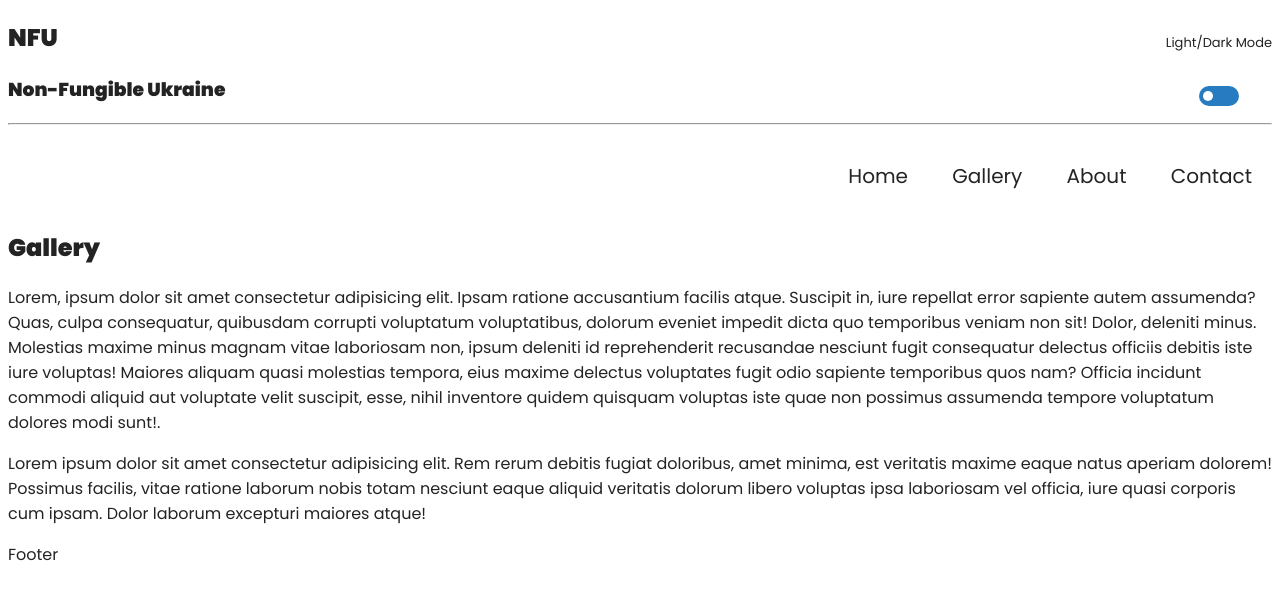
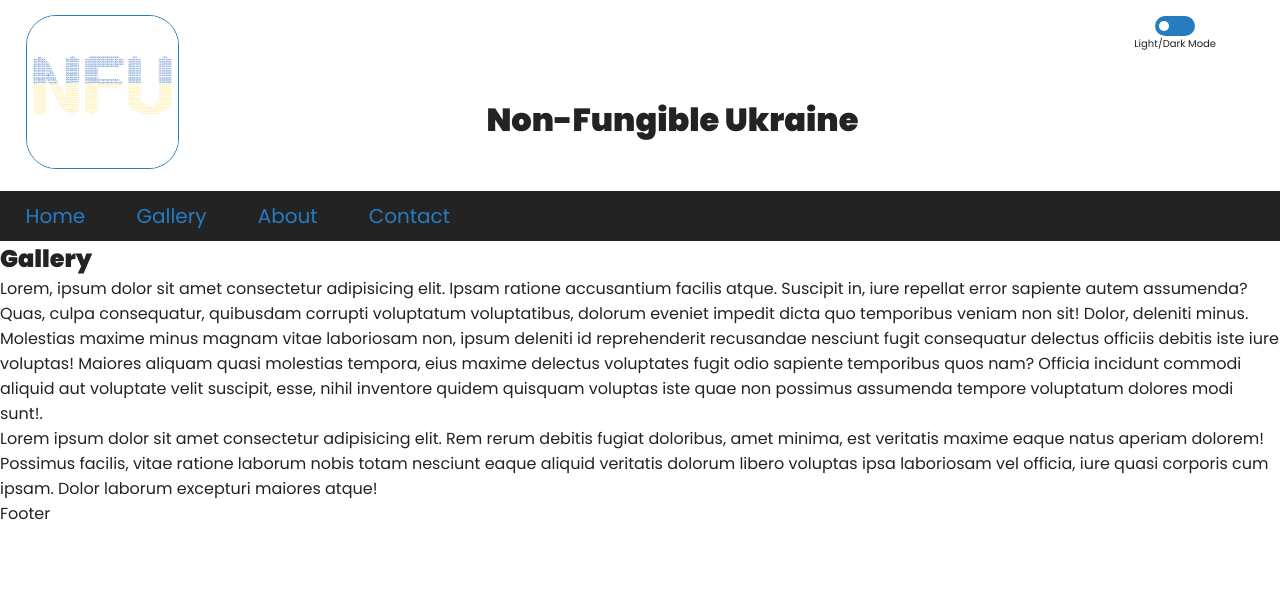
Before and after one commit to ishchuktaras/NFT-Project, a plain HTML site: page index.html in a window 1280 px wide. Drawn offline with Linux system fonts and the light colour scheme.

Commit message:
Header logo, Brand, dark-light button complet

```diff
--- a/index.html
+++ b/index.html
@@ -14,17 +14,18 @@
 
 <body id="body" class="dark-mode">
   <header>
-    <div class="container">
+    <div class="switch-button">
+      <input class="container_toggle" type="checkbox" id="switch" name="mode">
+      <label for="switch"></label>
       <p>Light/Dark Mode</p>
-      <input class="container_toggle" type="checkbox" id="switch" name="mode">
-      <label for="switch">Toggle</label>
     </div>
-    <h2>NFU</h2>
-    <h3>Non-Fungible Ukraine</h3>
-    <hr>
+
+    <img id="logo" src="images/logo/NFU color.png" alt="logo-image">
+
+    <h1 id="brand">Non-Fungible Ukraine</h1>
   </header>
 
-  <section class="nav-menu">
+  <section class="topnav">
     <nav>
       <ul>
         <li><a href="#home">Home</a></li>
@@ -35,11 +36,20 @@
     </nav>
   </section>
 
-    <article>
-      <h1>Gallery</h1>
-      <p>Lorem, ipsum dolor sit amet consectetur adipisicing elit. Ipsam ratione accusantium facilis atque. Suscipit in, iure repellat error sapiente autem assumenda? Quas, culpa consequatur, quibusdam corrupti voluptatum voluptatibus, dolorum eveniet impedit dicta quo temporibus veniam non sit! Dolor, deleniti minus. Molestias maxime minus magnam vitae laboriosam non, ipsum deleniti id reprehenderit recusandae nesciunt fugit consequatur delectus officiis debitis iste iure voluptas! Maiores aliquam quasi molestias tempora, eius maxime delectus voluptates fugit odio sapiente temporibus quos nam? Officia incidunt commodi aliquid aut voluptate velit suscipit, esse, nihil inventore quidem quisquam voluptas iste quae non possimus assumenda tempore voluptatum dolores modi sunt!.</p>
-      <p>Lorem ipsum dolor sit amet consectetur adipisicing elit. Rem rerum debitis fugiat doloribus, amet minima, est veritatis maxime eaque natus aperiam dolorem! Possimus facilis, vitae ratione laborum nobis totam nesciunt eaque aliquid veritatis dolorum libero voluptas ipsa laboriosam vel officia, iure quasi corporis cum ipsam. Dolor laborum excepturi maiores atque!</p>
-    </article>
+  <article>
+    <h1>Gallery</h1>
+    <p>Lorem, ipsum dolor sit amet consectetur adipisicing elit. Ipsam ratione accusantium facilis atque. Suscipit in,
+      iure repellat error sapiente autem assumenda? Quas, culpa consequatur, quibusdam corrupti voluptatum voluptatibus,
+      dolorum eveniet impedit dicta quo temporibus veniam non sit! Dolor, deleniti minus. Molestias maxime minus magnam
+      vitae laboriosam non, ipsum deleniti id reprehenderit recusandae nesciunt fugit consequatur delectus officiis
+      debitis iste iure voluptas! Maiores aliquam quasi molestias tempora, eius maxime delectus voluptates fugit odio
+      sapiente temporibus quos nam? Officia incidunt commodi aliquid aut voluptate velit suscipit, esse, nihil inventore
+      quidem quisquam voluptas iste quae non possimus assumenda tempore voluptatum dolores modi sunt!.</p>
+    <p>Lorem ipsum dolor sit amet consectetur adipisicing elit. Rem rerum debitis fugiat doloribus, amet minima, est
+      veritatis maxime eaque natus aperiam dolorem! Possimus facilis, vitae ratione laborum nobis totam nesciunt eaque
+      aliquid veritatis dolorum libero voluptas ipsa laboriosam vel officia, iure quasi corporis cum ipsam. Dolor
+      laborum excepturi maiores atque!</p>
+  </article>
 
 
   <footer>
--- a/script.js
+++ b/script.js
@@ -1,3 +1,5 @@
+// Dark - Light mode
+
 var checkbox = document.querySelector('input[name=mode]');
 
 checkbox.addEventListener('change', function () {
@@ -14,5 +16,5 @@ let trans = () => {
   document.documentElement.classList.add('transition');
   window.setTimeout(() => {
     document.documentElement.classList.remove('transition');
-  }, 1000)
+  }, 300)
 }
--- a/scss/style.scss
+++ b/scss/style.scss
@@ -1,4 +1,38 @@
 @import url('https://fonts.googleapis.com/css?family=Poppins:300,400,900&display=swap');
+
+// Desctop screen size
+* {
+  box-sizing: border-box;
+  margin: 0;
+  padding: 0;
+}
+
+body {
+  font-family: 'Poppins', sans-serif;
+  color: var(--lightColor);
+}
+
+.switch-button {
+  font-size: x-small;
+  float: right;
+  margin: 0 5%;
+}
+
+#logo {
+  margin: 15px 2%;
+  border: #277BC0 solid 1px;
+  border-radius: 30px;
+  width: 12%;
+}
+
+#brand {
+  position: absolute;
+  top: 12%;
+  left: 38%;
+
+}
+
+// Dark - Light mode
 
 html {
   width: 100%;
@@ -17,17 +51,6 @@ html[data-theme='dark'] {
   --lightColor: #fff;
 }
 
-body {
-  font-family: 'Poppins', sans-serif;
-  color: var(--lightColor);
-}
-
-.container {
-  font-size: small;
-  margin-bottom: 0px;
-  float: right;
-}
-
 input[type=checkbox] {
   height: 0;
   width: 0;
@@ -36,7 +59,6 @@ input[type=checkbox] {
 
 label {
   cursor: pointer;
-  text-indent: -9999px;
   width: 40px;
   height: 20px;
   background: var(--lightBtn);
@@ -61,7 +83,7 @@ label:after {
   position: absolute;
   top: 5px;
   left: 4px;
-  transition: cubic-bezier(0.68, -0.55, 0.27, 01.55) 320ms;
+  transition: cubic-bezier(0.68, -0.55, 0.27, 01.55) 420ms;
 }
 
 input:checked+label {
@@ -86,19 +108,41 @@ html.transition *:after {
 }
 
 nav {
+  overflow: hidden;
+  background-color: var(--lightColor);
   list-style-type: none;
-  text-align: right;
-  margin: 0;
-  padding: 0;
+  text-align: center;
 
   li {
-    display: inline-block;
+    display: inline;
     font-size: 20px;
-    padding: 20px;
   }
 
   a {
+    float: left;
+    padding: 10px 2%;
     text-decoration: none;
-    color: var(--lightColor);
+    color: var(--lightBtn);
   }
 }
+
+// Mobile screen size
+
+
+
+
+@media screen and (max-width: 640px) {
+  #logo {
+    width: 25%;
+  }
+
+  #brand {
+    display: none;
+  }
+
+  .topnav a {
+    float: none;
+    width: 100%;
+  }
+
+}
```
Also changed, not shown: scss/style.css, 1 other file.
